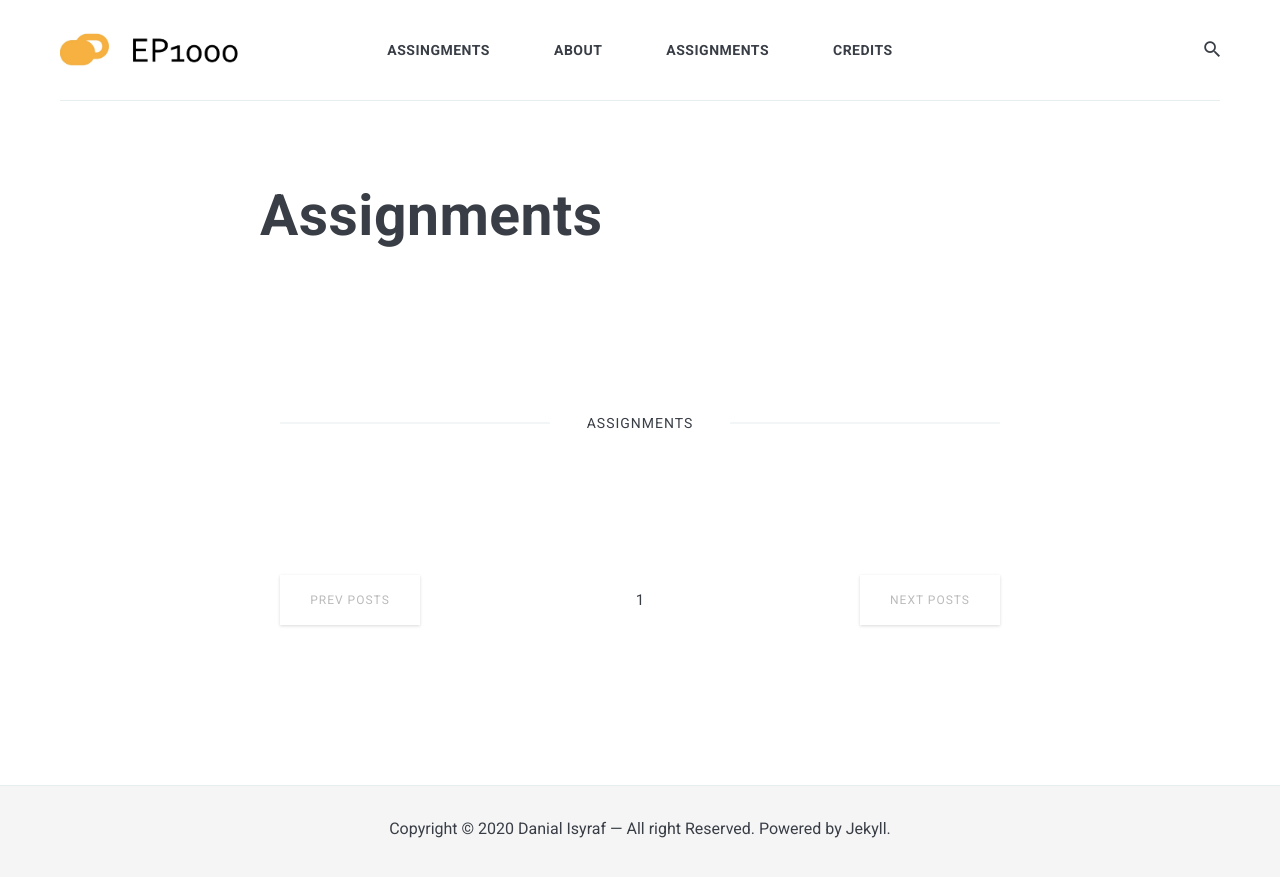
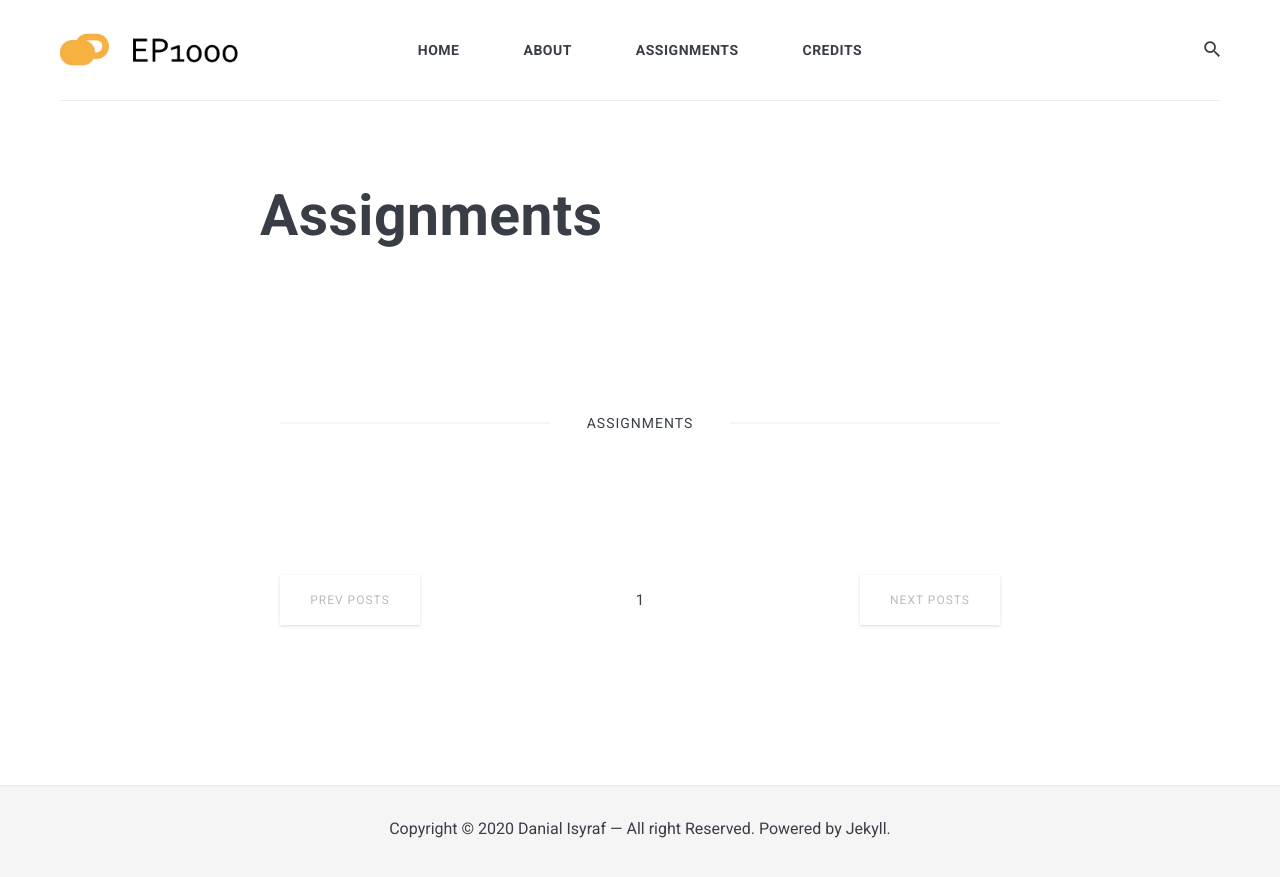
Before and after one commit to disyraf/EP100, a Jekyll site: the page built from _pages/assignments.md, in a window 1280 px wide. Shown: the top 877 px of the page. Built offline with Jekyll 4.4.1, drawn with Linux system fonts in a browser that asks for light colours; nearby versions of some CDN libraries.

Commit message:
Update header.html

```diff
--- a/_includes/header.html
+++ b/_includes/header.html
@@ -25,7 +25,7 @@
 
             <ul class="nav__list list-reset">
               <li class="nav__item">
-                <a href="{{site.baseurl}}/" class="nav__link">Assingments</a>
+                <a href="{{site.baseurl}}/" class="nav__link">Home</a>
               </li>
               {% for page in site.pages %}
                 {% unless page.name == 'tags.html' or page.name == '404.html' %}
```
